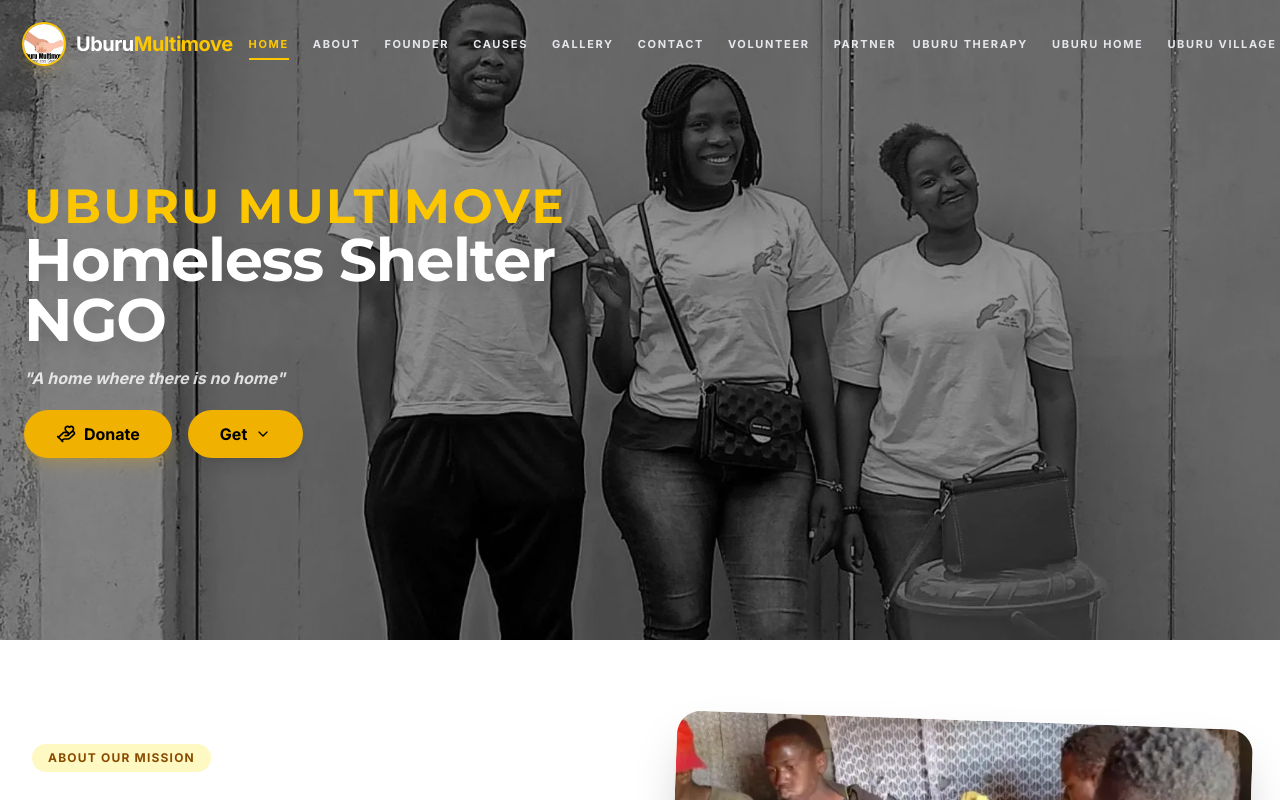
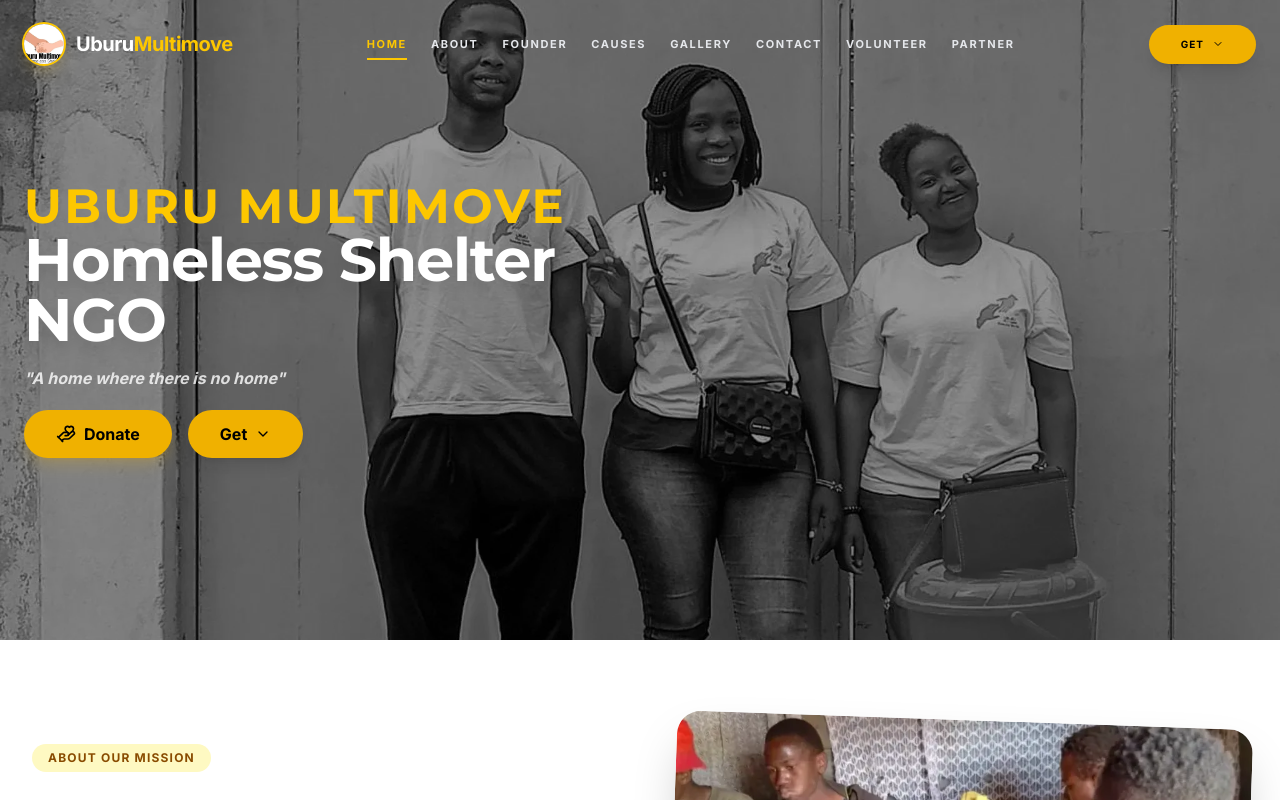
Before and after one commit to Clinton-Okumu/uburumultimotive, a React (Vite) app: page / in a window 1280 px wide. Shown: the top 800 px of the page. Built offline with nearby package versions, Linux system fonts and the light colour scheme.

Commit message:
feat: restore Get button to navbar and remove Donate

```diff
--- a/src/components/Layout/Navbar.tsx
+++ b/src/components/Layout/Navbar.tsx
@@ -1,7 +1,9 @@
-import { Menu, X } from "lucide-react";
-import { useEffect, useState } from "react";
+import { Menu, X, ChevronDown } from "lucide-react";
+import { useEffect, useState, useRef } from "react";
 import { Link, useLocation } from "react-router-dom";
 import logo from "../../assets/logo.webp";
+import Button from "../shared/Button";
+import { getDropdownItems } from "./DropdownMenu";
 
 type NavLink = {
   id: number;
@@ -24,7 +26,9 @@
   const [isMobileMenuOpen, setMobileMenuOpen] = useState(false);
   const [scrolled, setScrolled] = useState(false);
   const [trayCount, setTrayCount] = useState(0);
+  const [isGetOpen, setIsGetOpen] = useState(false);
   const location = useLocation();
+  const getDropdownRef = useRef<HTMLDivElement>(null);
 
   const getStoredCartCount = (storageKey: string) => {
     if (typeof window === "undefined") {
@@ -99,6 +103,22 @@
     };
   }, [location.pathname]);
 
+  // Handle click outside for "Get" dropdown
+  useEffect(() => {
+    const handleClickOutside = (event: MouseEvent) => {
+      if (getDropdownRef.current && !getDropdownRef.current.contains(event.target as Node)) {
+        setIsGetOpen(false);
+      }
+    };
+
+    if (isGetOpen) {
+      document.addEventListener("mousedown", handleClickOutside);
+    }
+    return () => {
+      document.removeEventListener("mousedown", handleClickOutside);
+    };
+  }, [isGetOpen]);
+
   return (
     <nav
       className={`w-full fixed top-0 left-0 right-0 z-50 transition-all duration-500 ${
@@ -153,29 +173,36 @@
             </Link>
           )}
 
-          <div className="flex items-center gap-6">
-            {[
-              { title: "Uburu Therapy", link: "/get/therapy" },
-              { title: "Uburu Home", link: "/get/home" },
-              { title: "Uburu Village", link: "/get/village" },
-            ].map((link) => (
+          <div className="relative" ref={getDropdownRef}>
+            <Button
+              className="bg-yellow-500 hover:bg-yellow-400 text-black font-black px-8 py-2.5 text-[10px] uppercase tracking-widest border-none shadow-lg flex items-center gap-2"
+              onClick={() => setIsGetOpen(!isGetOpen)}
+            >
+              Get
+              <ChevronDown className={`w-3 h-3 transition-transform ${isGetOpen ? 'rotate-180' : ''}`} />
+            </Button>
+
+            {isGetOpen && (
+              <div className="absolute top-full mt-3 right-0 w-64 bg-white rounded-2xl shadow-[0_20px_50px_rgba(0,0,0,0.2)] z-50 overflow-hidden animate-in fade-in slide-in-from-top-2 duration-200">
+                <div className="p-2">
+                  {getDropdownItems.map((item, index) => (
                     <Link
-                key={link.link}
-                to={link.link}
-                className={`text-[11px] font-black uppercase tracking-[0.15em] transition-all duration-300 relative py-1 ${
-                  location.pathname === link.link
-                    ? "text-yellow-400"
-                    : "text-gray-200 hover:text-yellow-400"
-                }`}
+                      key={index}
+                      to={item.href}
+                      onClick={() => setIsGetOpen(false)}
+                      className="flex items-center gap-3 p-3 hover:bg-gray-50 rounded-xl transition-colors group"
                     >
-                {link.title}
-                <span
-                  className={`absolute -bottom-1 left-0 h-0.5 bg-yellow-400 transition-all duration-300 ${
-                    location.pathname === link.link ? "w-full" : "w-0"
-                  }`}
-                />
+                      <div className="shrink-0 w-8 h-8 bg-yellow-100 rounded-lg flex items-center justify-center group-hover:bg-yellow-200 transition-colors">
+                        <item.icon className="w-4 h-4 text-yellow-600" />
+                      </div>
+                      <div className="flex-1 min-w-0">
+                        <p className="text-xs font-bold text-gray-900 group-hover:text-yellow-600 transition-colors">{item.label}</p>
+                      </div>
                     </Link>
                   ))}
+                </div>
+              </div>
+            )}
           </div>
         </div>
 
@@ -199,25 +226,38 @@
         }`}
       >
         <div className="p-8 space-y-6">
-          <div className="flex flex-col gap-4 pb-6 border-b border-neutral-800">
-            {[
-              { title: "Uburu Therapy", link: "/get/therapy" },
-              { title: "Uburu Home", link: "/get/home" },
-              { title: "Uburu Village", link: "/get/village" },
-            ].map((link) => (
+          <div className="flex flex-col gap-3 pb-6 border-b border-neutral-800">
+            <Button
+              className="w-full bg-yellow-500 hover:bg-yellow-400 text-black font-black py-4 text-sm uppercase tracking-widest border-none flex items-center justify-center gap-2"
+              onClick={() => setIsGetOpen(!isGetOpen)}
+            >
+              Get Services
+              <ChevronDown className={`w-4 h-4 transition-transform ${isGetOpen ? 'rotate-180' : ''}`} />
+            </Button>
+
+            {isGetOpen && (
+              <div className="grid grid-cols-1 gap-2 mt-2 bg-neutral-800/50 rounded-2xl p-2 animate-in fade-in slide-in-from-top-2">
+                {getDropdownItems.map((item, index) => (
                   <Link
-                key={link.link}
-                to={link.link}
-                onClick={() => setMobileMenuOpen(false)}
-                className={`text-xl font-bold tracking-wide transition-colors ${
-                  location.pathname === link.link
-                    ? "text-yellow-400"
-                    : "text-white hover:text-yellow-400"
-                }`}
+                    key={index}
+                    to={item.href}
+                    onClick={() => {
+                      setIsGetOpen(false);
+                      setMobileMenuOpen(false);
+                    }}
+                    className="flex items-center gap-4 p-3 hover:bg-neutral-700 rounded-xl transition-colors"
                   >
-                {link.title}
+                    <div className="shrink-0 w-10 h-10 bg-yellow-100/10 rounded-lg flex items-center justify-center">
+                      <item.icon className="w-5 h-5 text-yellow-400" />
+                    </div>
+                    <div>
+                      <p className="text-sm font-bold text-white">{item.label}</p>
+                      <p className="text-xs text-gray-400 line-clamp-1">{item.description}</p>
+                    </div>
                   </Link>
                 ))}
+              </div>
+            )}
           </div>
 
           {trayMeta && (
```
Also changed, not shown: 1 other file (tests, documents, lock files or other folders). Lines whose indentation alone changed are shown as unchanged.
